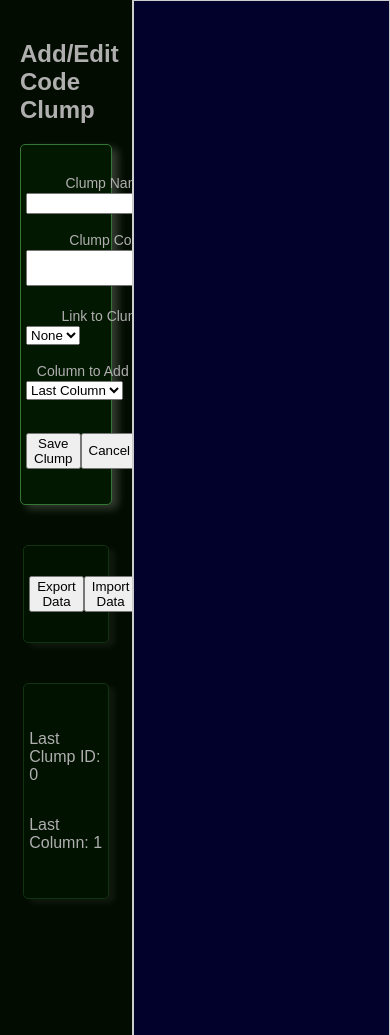
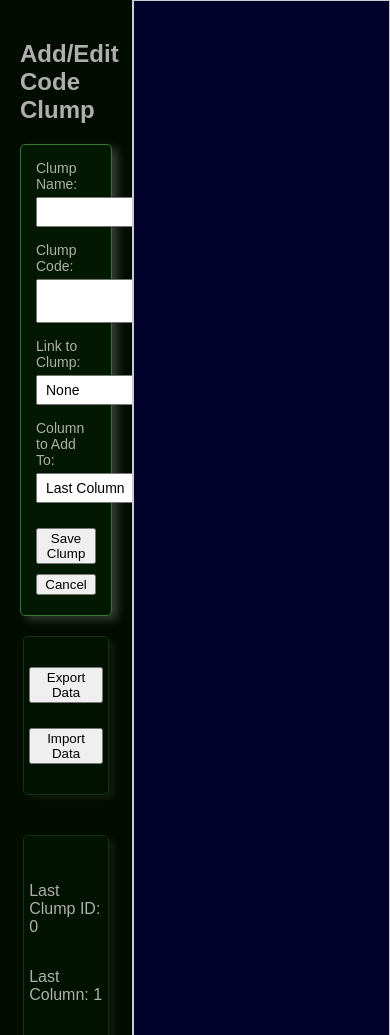
Before and after one commit to KDCinfo/dataflow, a PHP site: page /data_mapping_flow_analysis_tool/index.html in a window 390 px wide. Shown: the top 1035 px of the page. Run offline with PHP 8.4, Linux system fonts and the light colour scheme.

Commit message:
Refactored data clump form UI; made responsive.

```diff
--- a/data_mapping_flow_analysis_tool/dataflow.css
+++ b/data_mapping_flow_analysis_tool/dataflow.css
@@ -36,6 +36,7 @@ body {
   grid-auto-rows: 40px;
   grid-auto-rows: minmax(40px, auto);
   gap: 5px;
+  overflow: auto;
 }
 
 .empty {
@@ -51,18 +52,18 @@ body {
 .clump-node {
   background-color: #f9f9f9;
   border: 1px solid #333;
+  border-radius: 5px;
   box-sizing: border-box;
-  width: 150px;
-  height: 40px;
-  padding: 5px;
-  margin-bottom: 10px;
-  border-radius: 5px;
-  position: relative;
-  text-align: center;
   font-size: 14px;
   display: flex;
   align-items: center;
   justify-content: space-between;
+  height: 40px;
+  min-width: 150px;
+  margin-bottom: 10px;
+  padding: 5px;
+  position: relative;
+  text-align: center;
 }
 
 .content-span,
@@ -75,6 +76,8 @@ body {
   padding-left: 10px;
   padding-right: 32px;
   width: 100%;
+  overflow: hidden;
+  text-overflow: ellipsis;
 }
 
 .icon-span {
@@ -139,15 +142,6 @@ body {
   pointer-events: none;
 }
 
-.info-panel label {
-  display: inline-block;
-  font-size: 14px;
-  margin-right: 5px;
-  text-align: right;
-  vertical-align: top;
-  width: 125px;
-}
-
 .info-panel {
   background-color: #031800;
   box-shadow: 6px 4px 8px 0 rgba(250, 250, 250, 0.2);
@@ -156,6 +150,88 @@ body {
   margin: 20px auto 40px;
   padding: 30px 5px;
 }
+
+/* Clump Form */
+
+.clump-form {
+  display: flex;
+  flex-direction: column;
+  gap: 15px;
+  padding: 20px;
+  max-width: 600px;
+  /* Centering the form content */
+  margin: auto;
+}
+
+.clump-form-div {
+  display: flex;
+  align-items: center;
+}
+
+.clump-form-div label {
+  display: inline-block;
+  font-size: 14px;
+  margin-right: 10px;
+  text-align: right;
+  width: 125px;
+}
+
+.clump-form-div input,
+.clump-form-div textarea,
+.clump-form-div select {
+  flex: 1;
+  padding: 5px;
+  font-size: 14px;
+}
+
+.clump-form-div input,
+.clump-form-div textarea {
+  min-width: 120px;
+  width: 100%;
+}
+
+.clump-form-div select {
+  min-width: 120px;
+}
+
+.form-buttons {
+  display: flex;
+  gap: 15px;
+  justify-content: space-evenly;
+  margin: 15px auto 5px;
+}
+
+/* Responsive layout: stack labels and inputs vertically */
+@media (max-width: 900px) {
+  .clump-form {
+    padding: 15px;
+  }
+
+  .clump-form-div {
+    flex-direction: column;
+    align-items: flex-start;
+  }
+
+  .clump-form-div label {
+    text-align: left;
+    margin-right: 0;
+    margin-bottom: 5px;
+    width: auto;
+  }
+
+  .clump-form-div input,
+  .clump-form-div textarea {
+    width: 90%;
+  }
+
+  .form-buttons {
+    flex-direction: column;
+    gap: 10px;
+    margin-top: 10px;
+  }
+}
+
+/* Lower Panels */
 
 .info-panel-sub {
   background-color: #021200;
@@ -167,12 +243,13 @@ body {
   width: 80%;
 }
 
+@media (max-width: 950px) {
+  .export-import {
+    flex-direction: column;
+    gap: 25px;
+  }
+}
+
 .script-vars {
   flex-direction: column;
 }
-
-.form-buttons {
-  display: flex;
-  justify-content: space-evenly;
-  margin: 15px auto 5px;
-}
--- a/data_mapping_flow_analysis_tool/index.html
+++ b/data_mapping_flow_analysis_tool/index.html
@@ -24,22 +24,30 @@
   <div class="container">
     <div class="form-container">
       <h2>Add/Edit Code Clump</h2>
-      <form id="clumpForm" class="info-panel">
+      <form id="clumpForm" class="clump-form info-panel">
+        <div class="clump-form-div">
           <label for="clumpName">Clump Name:</label>
-        <input type="text" id="clumpName" required><br><br>
+          <input type="text" id="clumpName" required>
+        </div>
 
+        <div class="clump-form-div">
           <label for="clumpCode">Clump Code:</label>
-        <textarea id="clumpCode" required></textarea><br><br>
+          <textarea id="clumpCode" required></textarea>
+        </div>
 
+        <div class="clump-form-div">
           <label for="linkTo">Link to Clump:</label>
           <select id="linkTo">
             <option value="">None</option>
-        </select><br><br>
+          </select>
+        </div>
 
+        <div class="clump-form-div">
           <label for="columnSelect">Column to Add To:</label>
           <select id="columnSelect">
             <option value="last">Last Column</option>
-        </select><br><br>
+          </select>
+        </div>
 
         <div class="form-buttons">
           <button type="submit">Save Clump</button>
@@ -69,6 +77,8 @@
     // Keeping the JavaScript in the same file, at least
     // for now, to alleviate the potential for caching issues.
 
+    // When 'debug === true':
+    // - Console log prints the clump matrix.
     const debugging = true;
 
     // Local storage key used to store clumps.
@@ -673,7 +683,9 @@
 
       // Set CSS property dynamically to control number of columns.
       const columnCount = getColumnCount();
-      clumpContainer.style.gridTemplateColumns = `repeat(${columnCount}, 150px)`;
+
+      const cellWidth = '300px';
+      clumpContainer.style.gridTemplateColumns = `repeat(${columnCount}, ${cellWidth})`;
 
       // Clump node placement.
       //
```
Also changed, not shown: README.md, data_mapping_flow_analysis_tool/README.md. Lines whose indentation alone changed are shown as unchanged.
